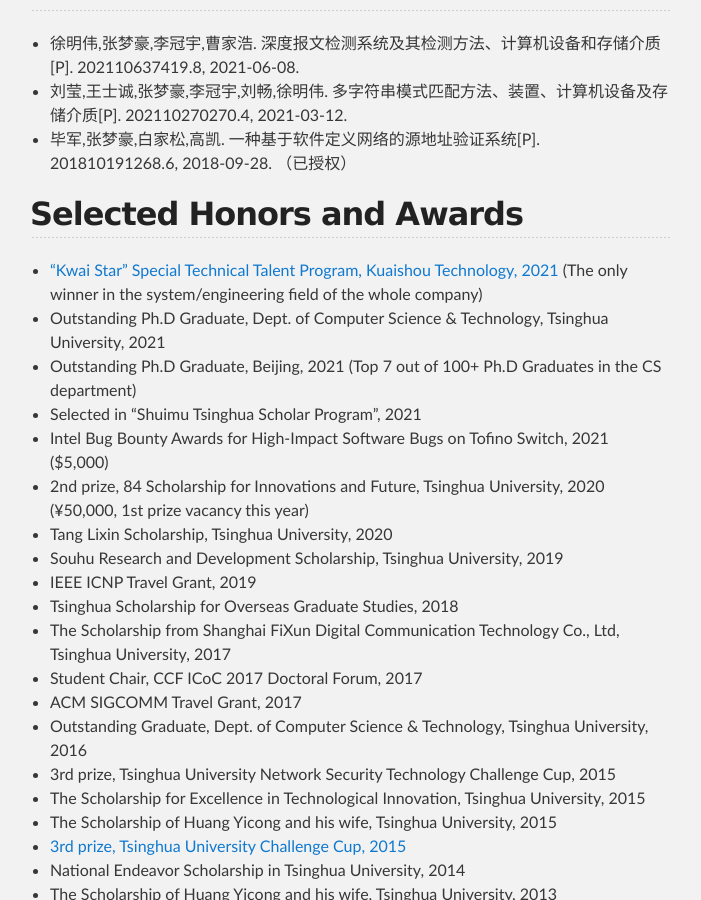
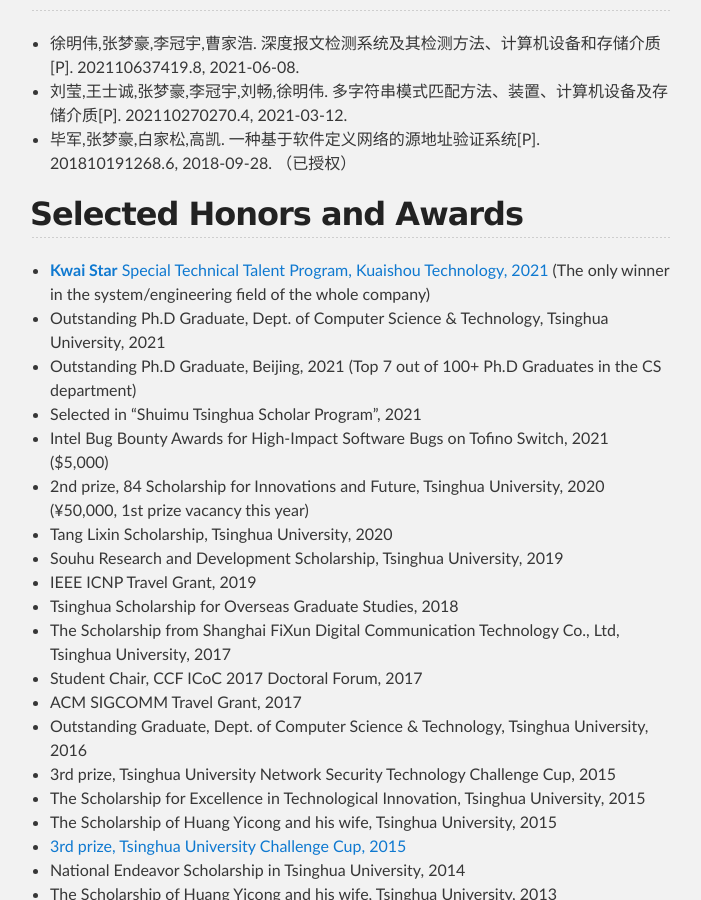
Before and after one commit to zhangmenghao/zhangmenghao.github.io, a Jekyll site: the page built from index.md, in a window 1280 px wide and 900 px high, scrolled down 3435 px. Shown: the whole window, without its empty margins (290-991 px from the left). Built offline with Jekyll 4.4.1, drawn with Linux system fonts in a browser that asks for light colours.

Commit message:
Update CV

```diff
--- a/index.md
+++ b/index.md
@@ -148,7 +148,7 @@
 
 
 ## Selected Honors and Awards
-* ["Kwai Star" Special Technical Talent Program, Kuaishou Technology, 2021](https://mp.weixin.qq.com/s/iaD-LH6nAu_ngHp0OShfNw) (The only winner in the system/engineering field of the whole company)
+* [**Kwai Star** Special Technical Talent Program, Kuaishou Technology, 2021](https://mp.weixin.qq.com/s/iaD-LH6nAu_ngHp0OShfNw) (The only winner in the system/engineering field of the whole company)
 * Outstanding Ph.D Graduate, Dept. of Computer Science & Technology, Tsinghua University, 2021
 * Outstanding Ph.D Graduate, Beijing, 2021 (Top 7 out of 100+ Ph.D Graduates in the CS department)
 * Selected in "Shuimu Tsinghua Scholar Program", 2021
```
